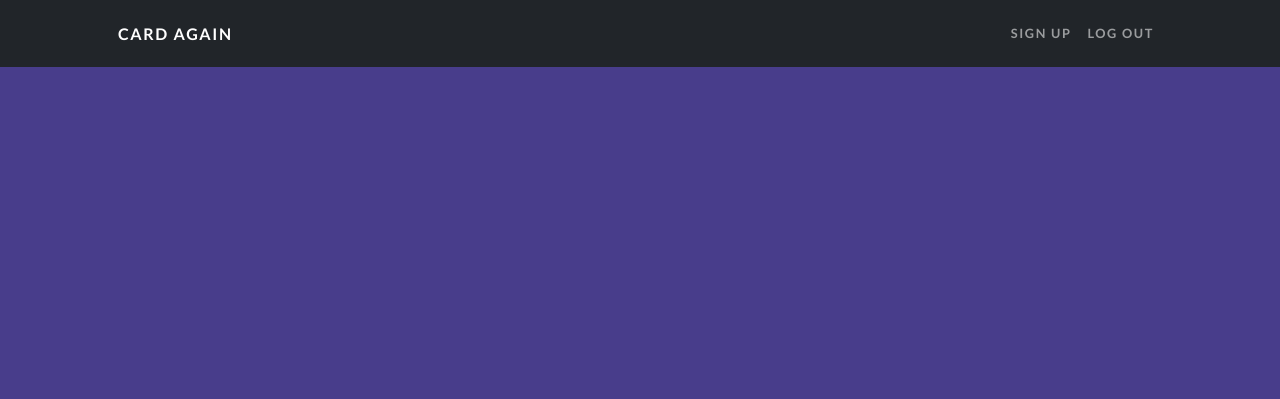
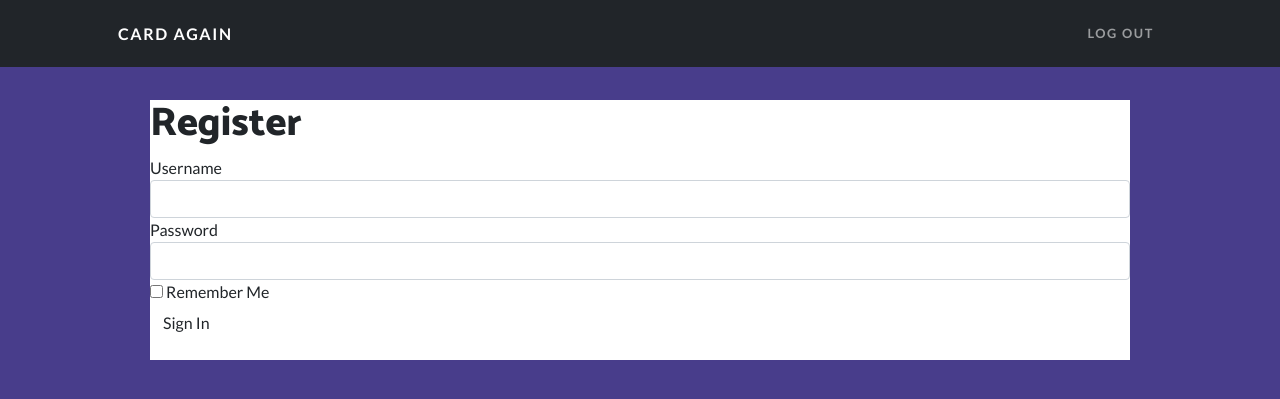
Before and after one commit to csulva/Card-Again, a Flask app: template app/templates/auth/register.html in a window 1280 px wide. Shown: the top 399 px of the page. Run offline with Flask 2, Linux system fonts and the light colour scheme; the template is opened without the code that fills it: values that come from a table or form of the project are taken from there, others are empty; the visitor is signed in with stand-in values (Sample User, id 1); some libraries are stand-ins or nearby versions.

Commit message:
changes to base templates and form templates

```diff
--- a/app/templates/auth/login.html
+++ b/app/templates/auth/login.html
@@ -3,7 +3,7 @@
 
 {% block content %}
 <div class="form-profile" style='background-color: white'>
-    <h1> Sign In</h1>
+    <h1>Sign In</h1>
     {{ wtf.quick_form(form) }}
     <p>
         New user?
--- a/app/templates/auth/register.html
+++ b/app/templates/auth/register.html
@@ -1 +1,9 @@
 {% extends 'base.html' %}
+{% import 'bootstrap/wtf.html' as wtf %}
+
+{% block content %}
+<div class="form-profile" style='background-color: white'>
+    <h1>Register</h1>
+    {{ wtf.quick_form(form) }}
+</div>
+{% endblock content %}
--- a/app/templates/base.html
+++ b/app/templates/base.html
@@ -7,7 +7,11 @@
             <meta name="viewport" content="width=device-width, initial-scale=1, shrink-to-fit=no" />
             <meta name="description" content="" />
             <meta name="author" content="" />
+            {% if title %}
+            <title>{{title}}</title>
+            {% else %}
             <title>Card Again</title>
+            {% endif %}
             <link rel="icon" type="image/x-icon" href="https://cdn-icons-png.flaticon.com/512/5966/5966725.png" />
             <!-- Font Awesome icons (free version)-->
             <script src="https://use.fontawesome.com/releases/v5.15.4/js/all.js" crossorigin="anonymous"></script>
@@ -26,11 +30,11 @@
                 <button class="navbar-toggler" type="button" data-bs-toggle="collapse" data-bs-target="#navbarResponsive" aria-controls="navbarResponsive" aria-expanded="false" aria-label="Toggle navigation"><span class="navbar-toggler-icon"></span></button>
                 <div class="collapse navbar-collapse" id="navbarResponsive">
                     <ul class="navbar-nav ms-auto">
+                        {% if current_user.is_anonymous %}
                         <li class="nav-item"><a class="nav-link" href="{{url_for('auth.register')}}">Sign Up</a></li>
-                        {% if current_user.is_anonymous %}
                         <li class="nav-item"><a class="nav-link" href="{{url_for('auth.login')}}">Log In</a></li>
                         {% else %}
-                        <li class="nav-item"><a class="nav-link" href="{{url_for('auth.login')}}">Log Out</a></li>
+                        <li class="nav-item"><a class="nav-link" href="{{url_for('auth.logout')}}">Log Out</a></li>
                         {% endif %}
                     </ul>
                 </div>
--- a/app/templates/index.html
+++ b/app/templates/index.html
@@ -8,8 +8,8 @@
         <!-- Header-->
         <header class="masthead text-center text-white">
             <div class="masthead-content">
-                {% if username %}
-                <h1>Welcome, {{ current_user.username }}!</h1>
+                {% if not user.is_anonymous %}
+                <h1>Welcome, {{ user.username }}!</h1>
                 {% else %}
                 <h1>Welcome to Card Again!</h1>
                 {% endif %}
```
